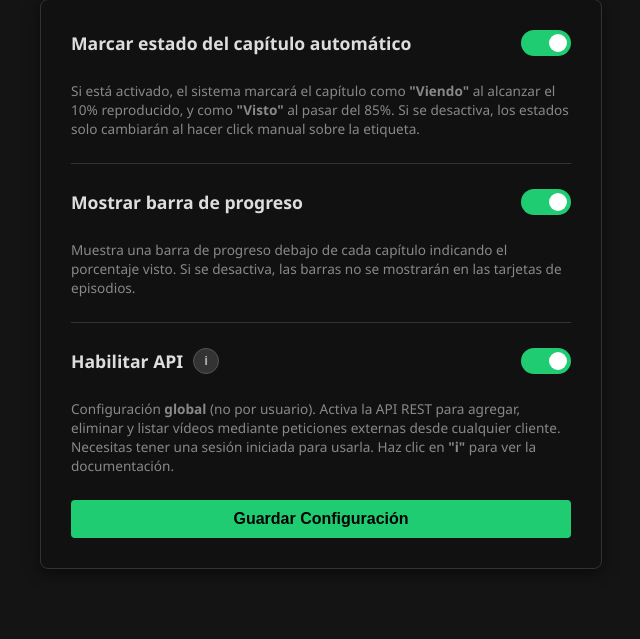
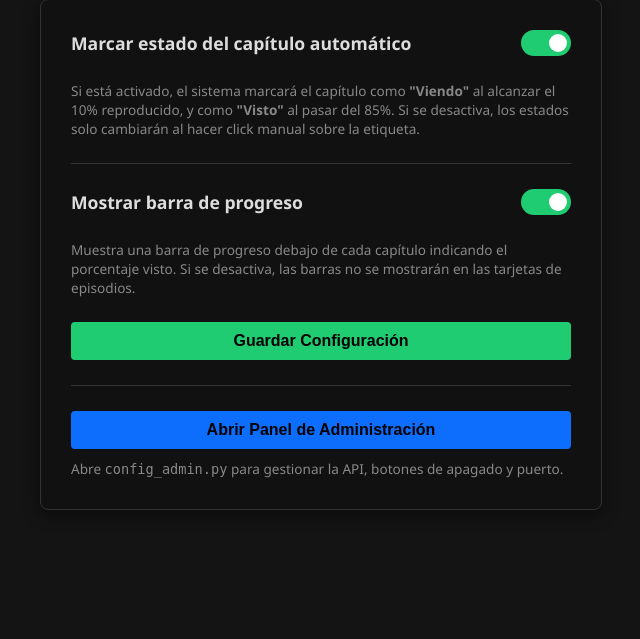
Before and after one commit to abeguerr01/FlaskCast, a Flask app: page /ajustes in a window 1280 px wide. Shown: the part 169-808 px from the top of the page, without its empty margins (319-959 px from the left). After the commit the page ends 679 px from the top, so only its background shows below. Run offline with Flask 3, Linux system fonts and the light colour scheme; parts of the project's set-up code (start-up, migrations or seed data) failed here and were passed over.

Commit message:
new config

```diff
--- a/app.py
+++ b/app.py
@@ -343,6 +343,10 @@ def live_tv(indice):
     s = streams[indice]
     return render_template('live_tv.html', titulo=s.get('titulo', 'Stream'), url=s['url'], urls=s.get('urls', [s['url']]), tipo=s.get('tipo', 'iframe'))
 
+def es_cliente_local():
+    remote = request.remote_addr
+    return remote in ('127.0.0.1', '::1', 'localhost')
+
 @app.route('/ajustes', methods=['GET', 'POST'])
 def ajustes():
     global api_habilitada
@@ -350,11 +354,6 @@ def ajustes():
 
     if request.method == 'POST':
         return_to = request.form.get('return_to', '/')
-        cfg = leer_config()
-        api_habilitada = request.form.get('api_habilitada') == 'on'
-        cfg['api_habilitada'] = api_habilitada
-        with open(CONFIG_PATH, 'w', encoding='utf-8') as f:
-            json.dump(cfg, f, indent=4, ensure_ascii=False)
 
         if usuario_id:
             conn = conectar_db()
@@ -382,7 +381,7 @@ def ajustes():
             mostrar_progreso = user['mostrar_progreso']
 
     cfg = leer_config()
-    return render_template('ajustes.html', auto_marcar=auto_marcar, mostrar_progreso=mostrar_progreso, api_habilitada=1 if cfg.get('api_habilitada', False) else 0, boton_apagar_visible=cfg.get('boton_apagar_visible', False), boton_apagar_todo_visible=cfg.get('boton_apagar_todo_visible', False), return_to=return_to)
+    return render_template('ajustes.html', auto_marcar=auto_marcar, mostrar_progreso=mostrar_progreso, boton_apagar_visible=cfg.get('boton_apagar_visible', False), boton_apagar_todo_visible=cfg.get('boton_apagar_todo_visible', False), es_local=es_cliente_local(), return_to=return_to)
 
 def api_habilitada_check():
     global api_habilitada
@@ -391,7 +390,7 @@ def api_habilitada_check():
 @app.route('/api/videos/add', methods=['POST'])
 def api_agregar_video():
     if not api_habilitada_check():
-        return jsonify({'error': 'API no habilitada. Actívala en Ajustes.'}), 403
+        return jsonify({'error': 'API no habilitada. Actívala en config_admin.py.'}), 403
 
     serie = request.form.get('serie', '').strip()
     if not serie:
@@ -431,7 +430,7 @@ def api_agregar_video():
 @app.route('/api/videos/rm', methods=['POST'])
 def api_eliminar_video():
     if not api_habilitada_check():
-        return jsonify({'error': 'API no habilitada. Actívala en Ajustes.'}), 403
+        return jsonify({'error': 'API no habilitada. Actívala en config_admin.py.'}), 403
 
     datos = request.json or {}
     serie = datos.get('serie', '').strip()
@@ -486,7 +485,7 @@ def escanear_estructura_serie(ruta_serie, nombre_serie):
 @app.route('/api/videos/<path:nombre_serie>', methods=['GET'])
 def api_listar_videos(nombre_serie=None):
     if not api_habilitada_check():
-        return jsonify({'error': 'API no habilitada. Actívala en Ajustes.'}), 403
+        return jsonify({'error': 'API no habilitada. Actívala en config_admin.py.'}), 403
 
     if nombre_serie:
         ruta_serie = os.path.join(DIRECTORIO_MEDIA, nombre_serie)
@@ -749,7 +748,7 @@ def serve_video(nombre_serie, filename):
 @app.route('/api/video/<nombre_serie>/<path:filename>')
 def api_obtener_video(nombre_serie, filename):
     if not api_habilitada_check():
-        return jsonify({'error': 'API no habilitada. Actívala en Ajustes.'}), 403
+        return jsonify({'error': 'API no habilitada. Actívala en config_admin.py.'}), 403
     ruta_serie = os.path.join(DIRECTORIO_MEDIA, nombre_serie)
     ruta_archivo = os.path.join(ruta_serie, filename)
     if not os.path.exists(ruta_archivo):
@@ -802,6 +801,17 @@ def consultar_estados():
     with lock_conversiones:
         return jsonify({'activos': list(conversiones_activas)})
 
+@app.route('/api/abrir_config_admin')
+def abrir_config_admin():
+    if not es_cliente_local():
+        return jsonify({'error': 'Solo disponible en la máquina local.'}), 403
+    config_admin_path = os.path.join(DIRECTORIO_RAIZ, 'config_admin.py')
+    if platform.system() == "Windows":
+        subprocess.Popen(['python', config_admin_path], creationflags=subprocess.DETACHED_PROCESS)
+    else:
+        subprocess.Popen(['python3', config_admin_path], stdout=subprocess.DEVNULL, stderr=subprocess.DEVNULL)
+    return jsonify({'status': 'ok'})
+
 @app.route('/api/ping')
 def ping():
     return jsonify({'status': 'servidor en linea'})
--- a/templates/ajustes.html
+++ b/templates/ajustes.html
@@ -206,28 +206,20 @@
                     Muestra una barra de progreso debajo de cada capítulo indicando el porcentaje visto. Si se desactiva, las barras no se mostrarán en las tarjetas de episodios.
                 </p>
 
-                <hr class="form-divider">
-
-                <div class="form-group">
-                    <div class="form-row">
-                        <label for="api_habilitada">Habilitar API</label>
-                        <button type="button" class="btn-info" onclick="document.getElementById('apiInfoModal').style.display='flex'" title="¿Cómo usar la API?">i</button>
-                    </div>
-                    <label class="switch">
-                        <input type="checkbox" id="api_habilitada" name="api_habilitada" {% if api_habilitada == 1 %}checked{% endif %} onchange="onApiToggle(this)">
-                        <span class="slider"></span>
-                    </label>
-                </div>
-                <p style="color: #888; font-size: 0.85rem; margin-bottom: 25px; line-height: 1.4;">
-                    Configuración <strong>global</strong> (no por usuario). Activa la API REST para agregar, eliminar y listar vídeos mediante peticiones externas desde cualquier cliente. Necesitas tener una sesión iniciada para usarla. Haz clic en <strong>"i"</strong> para ver la documentación.
-                </p>
-
                 <button type="submit" class="btn-save">Guardar Configuración</button>
             </form>
+            {% if es_local %}
+            <hr class="form-divider">
+            <button type="button" class="btn-save" style="background-color: #0d6efd;" onclick="abrirConfigAdmin()">Abrir Panel de Administración</button>
+            <p style="color: #888; font-size: 0.85rem; margin-top: 10px; margin-bottom: 0; line-height: 1.4;">
+                Abre <code>config_admin.py</code> para gestionar la API, botones de apagado y puerto.
+            </p>
+            {% endif %}
+
             {% if boton_apagar_visible or boton_apagar_todo_visible %}
             <hr class="form-divider">
             <p style="color: #888; font-size: 0.85rem; margin-bottom: 15px; line-height: 1.4;">
-                Los botones de apagado solo están disponibles si se activan desde el panel de configuración avanzada (<code>config_gui.py</code>). No dependen del toggle "Habilitar API".
+                Los botones de apagado solo están disponibles si se activan desde el panel de administración (<code>config_admin.py</code>).
             </p>
             {% if boton_apagar_visible %}
             <button type="button" class="btn-shutdown" onclick="apagarServidor()">⏻ Apagar Servidor</button>
@@ -239,32 +231,6 @@
         </div>
     </div>
 
-    <!-- Modal de confirmación activar API -->
-    <div class="modal-overlay" id="apiConfirmModal" onclick="if(event.target===this)this.style.display='none'">
-        <div class="modal-box api-modal" style="max-width: 450px;">
-            <span class="modal-close-btn" onclick="cancelarActivarAPI()">&times;</span>
-            <h2 style="color: #ff8800; margin-bottom: 20px;">⚠️ Activar API</h2>
-            <div class="api-docs-content">
-                <p>Estás a punto de <strong>habilitar la API REST</strong> de FlaskCast.</p>
-                <div class="api-note" style="border-left-color: #ff8800; background: #2a2a1a;">
-                    Esta configuración es <strong>global</strong>: afecta a <strong>todos los usuarios</strong> del servidor, no solo a tu cuenta.
-                </div>
-                <p style="margin-top: 15px;">Al activarla, cualquier cliente con una sesión válida podrá:</p>
-                <ul>
-                    <li><strong>Listar</strong> todas las series y vídeos almacenados.</li>
-                    <li><strong>Subir</strong> nuevos vídeos a series y temporadas existentes.</li>
-                    <li><strong>Eliminar</strong> vídeos del servidor.</li>
-                    <li><strong>Descargar</strong> archivos de vídeo directamente.</li>
-                </ul>
-                <p style="margin-top: 15px; color: #aaa;">No se activa nada nuevo al desactivarla; simplemente se bloquean las peticiones a la API.</p>
-                <div style="display: flex; gap: 10px; margin-top: 25px;">
-                    <button type="button" class="btn-save" onclick="confirmarActivarAPI()" style="flex:1;">Aceptar</button>
-                    <button type="button" class="btn-shutdown" onclick="cancelarActivarAPI()" style="flex:1; margin-top: 0;">Cancelar</button>
-                </div>
-            </div>
-        </div>
-    </div>
-
     <!-- Modal de documentación API -->
     <div class="modal-overlay" id="apiInfoModal" onclick="if(event.target===this)this.style.display='none'">
         <div class="modal-box api-modal">
@@ -272,7 +238,7 @@
             <h2 style="color: #1fcc72; margin-bottom: 20px;">📡 API REST - FlaskCast</h2>
             <div class="api-docs-content">
                 <div class="api-note">
-                    Para usar la API, debes tener una sesión activa en FlaskCast y tener la opción <strong>"Habilitar API"</strong> activada en Ajustes.
+                    Para usar la API, debes tener una sesión activa en FlaskCast y tener la opción <strong>"Habilitar API REST"</strong> activada en el panel de administración (<code>config_admin.py</code>).
                 </div>
 
                 <h3>📤 Agregar Video</h3>
@@ -354,28 +320,6 @@ Content-Type: application/json</pre>
     </div>
 
     <script>
-        var apiCheckbox = document.getElementById('api_habilitada');
-        var apiWasChecked = apiCheckbox.checked;
-
-        function onApiToggle(el) {
-            if (el.checked && !apiWasChecked) {
-                document.getElementById('apiConfirmModal').style.display = 'flex';
-            } else {
-                apiWasChecked = el.checked;
-            }
-        }
-
-        function confirmarActivarAPI() {
-            apiWasChecked = true;
-            document.getElementById('apiConfirmModal').style.display = 'none';
-        }
-
-        function cancelarActivarAPI() {
-            apiCheckbox.checked = false;
-            apiWasChecked = false;
-            document.getElementById('apiConfirmModal').style.display = 'none';
-        }
-
         function apagarServidor() {
             if (!confirm('¿Estás seguro de que quieres apagar el servidor?')) return;
             fetch('/api/off')
@@ -408,12 +352,22 @@ Content-Type: application/json</pre>
                 });
         }
 
+        function abrirConfigAdmin() {
+            fetch('/api/abrir_config_admin')
+                .then(function(r) { return r.json(); })
+                .then(function(data) {
+                    if (data.error) {
+                        alert('Error: ' + data.error);
+                    }
+                })
+                .catch(function() {
+                    alert('No se pudo abrir el panel de administración.');
+                });
+        }
+
         document.addEventListener('keydown', function(e) {
             if (e.key === 'Escape') {
                 document.getElementById('apiInfoModal').style.display = 'none';
-                if (document.getElementById('apiConfirmModal').style.display === 'flex') {
-                    cancelarActivarAPI();
-                }
             }
         });
     </script>
```
Also changed, not shown: config_admin.py (renamed from config_gui.py, +19 -12 lines), README.md.
